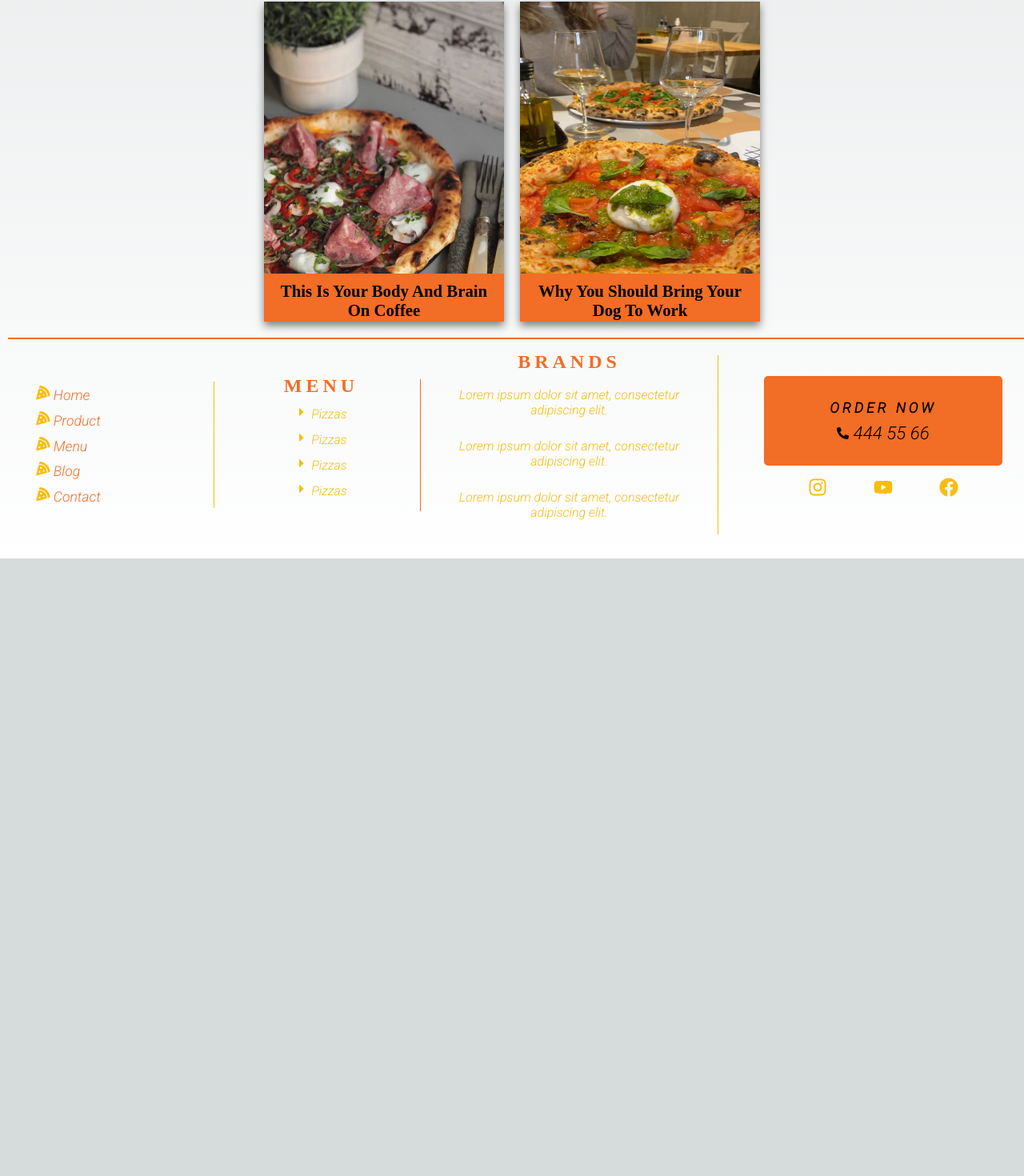
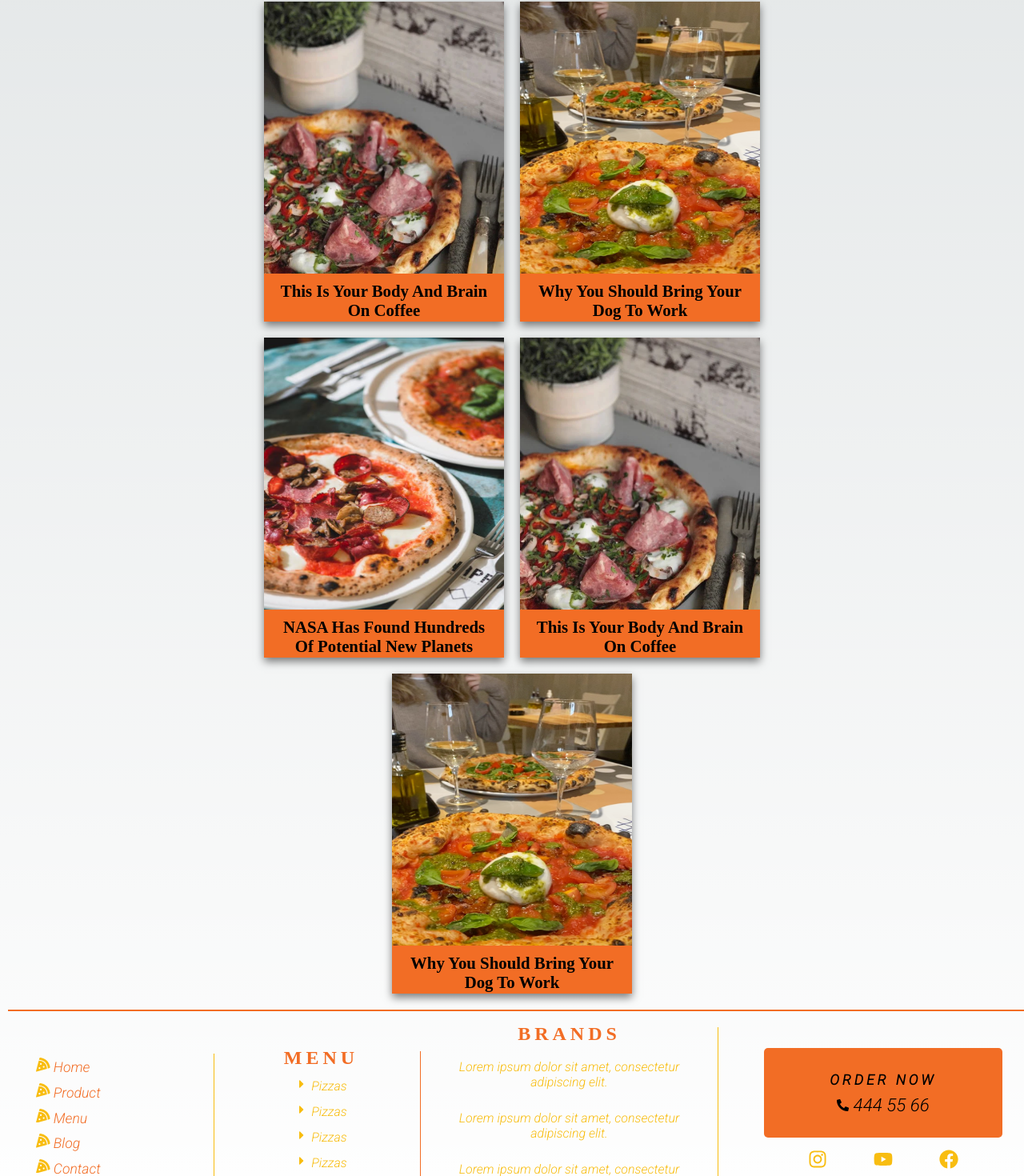
Before and after one commit to gulhancukuryurt/pizza-app, a Next.js app: page /blog in a window 1280 px wide. Shown: the part 955-2425 px from the top of the page at 80% size. Before the commit the page ends 1653 px from the top, so only its background shows below. Built offline with nearby package versions, Linux system fonts and the light colour scheme.

Commit message:
blog page edit

```diff
--- a/pages/blog.js
+++ b/pages/blog.js
@@ -1,6 +1,8 @@
 import React from 'react'
 import styles from '../styles/BlogMenuPage.module.css';
 import Image from 'next/image';
+import TopButton from '@/components/TopButton'
+
 
 function Blog() {
   return (
@@ -65,6 +67,37 @@ function Blog() {
       </figcaption>
     </figure>
   </div>
+  <div className={styles.card}>
+    <figure className={styles.card_thumb}>
+      <Image src="/img/pizzarest1.jpg" alt="Picture by Kyle Cottrell" className={styles.card_img} width={300} height={400}/>
+      <figcaption className={styles.card_caption}>
+        <h2 className={styles.card_title}>NASA Has Found Hundreds Of Potential New Planets</h2>
+        <p className={styles.card_snippet}>NASA released a list of 219 new “planet candidates” discovered by the Kepler space telescope, 10 of which are similar to Earth’s size and may be habitable by other life forms.</p>
+        <a href className={styles.card_button}>Read more</a>
+      </figcaption>
+    </figure>
+  </div>
+  <div className={styles.card}>
+    <figure className={styles.card_thumb}>
+      <img src="/img/pizzarest2.webp" alt="Picture by Nathan Dumlao" className={styles.card_img} width={300} height={400}/>
+      <figcaption className={styles.card_caption}>
+        <h2 className={styles.card_title}>This Is Your Body And Brain On Coffee</h2>
+        <p className={styles.card_snippet}>Drinking more caffeine during the coronavirus lockdown? Here's how it can affect you over time and advice on making it better for you.</p>
+        <a href className={styles.card_button}>Read more</a>
+      </figcaption>
+    </figure>
+  </div>
+  <div className={styles.card}>
+    <figure className={styles.card_thumb}>
+      <img src="/img/pizzarest.jpeg" alt="Picture by Daniel Lincoln" className={styles.card_img}width={300} height={400} />
+      <figcaption className={styles.card_caption}>
+        <h2 className={styles.card_title}>Why You Should Bring Your Dog To Work</h2>
+        <p className={styles.card_snippet}>On Friday, offices around the country celebrated the 15th annual Take Your Dog to Work Day. Though the event's primary goal is to raise awareness for pet adoption, the unanticipated impact may be a slightly more relaxing work environment for any office choosing to participate.</p>
+        <a href className={styles.card_button}>Read more</a>
+      </figcaption>
+    </figure>
+  </div>
+  <TopButton/>
 </div>
 
   )
--- a/styles/BlogMenuPage.module.css
+++ b/styles/BlogMenuPage.module.css
@@ -11,9 +11,6 @@
         box-sizing: inherit;
     }
 }
-
-
-
 ._body {
     display: flex;
     justify-content: center;
@@ -98,12 +95,12 @@
       text-decoration: none;
       transition: .3s;
       position: relative;
-      /* Add position: relative to the button */
     }
 
     .card_button:hover {
       color: rgb(41, 36, 36);
       background-color: #f26d25;
+      cursor: pointer;
     }
   }
 
--- a/styles/Login.module.css
+++ b/styles/Login.module.css
@@ -82,6 +82,7 @@
   .img {
     margin:0;
     border-radius: 5px;
+    opacity: 0.3;
 
 }
  .right {
@@ -90,6 +91,7 @@
     justify-content: center;
     align-items: center;
     width: 90%;
+    z-index: 2;
  }
  .email, .password {
     display: flex;
--- a/styles/Navbar.module.css
+++ b/styles/Navbar.module.css
@@ -11,7 +11,7 @@
     top: 0;
     border-bottom: 5px solid #f26d25;
     font-family: 'Montserrat', sans-serif;
-    z-index: 999;
+    z-index: 9999;
 }
 
 .contact {
```
Also changed, not shown: styles/Sign.module.css (+15 -4 lines).
